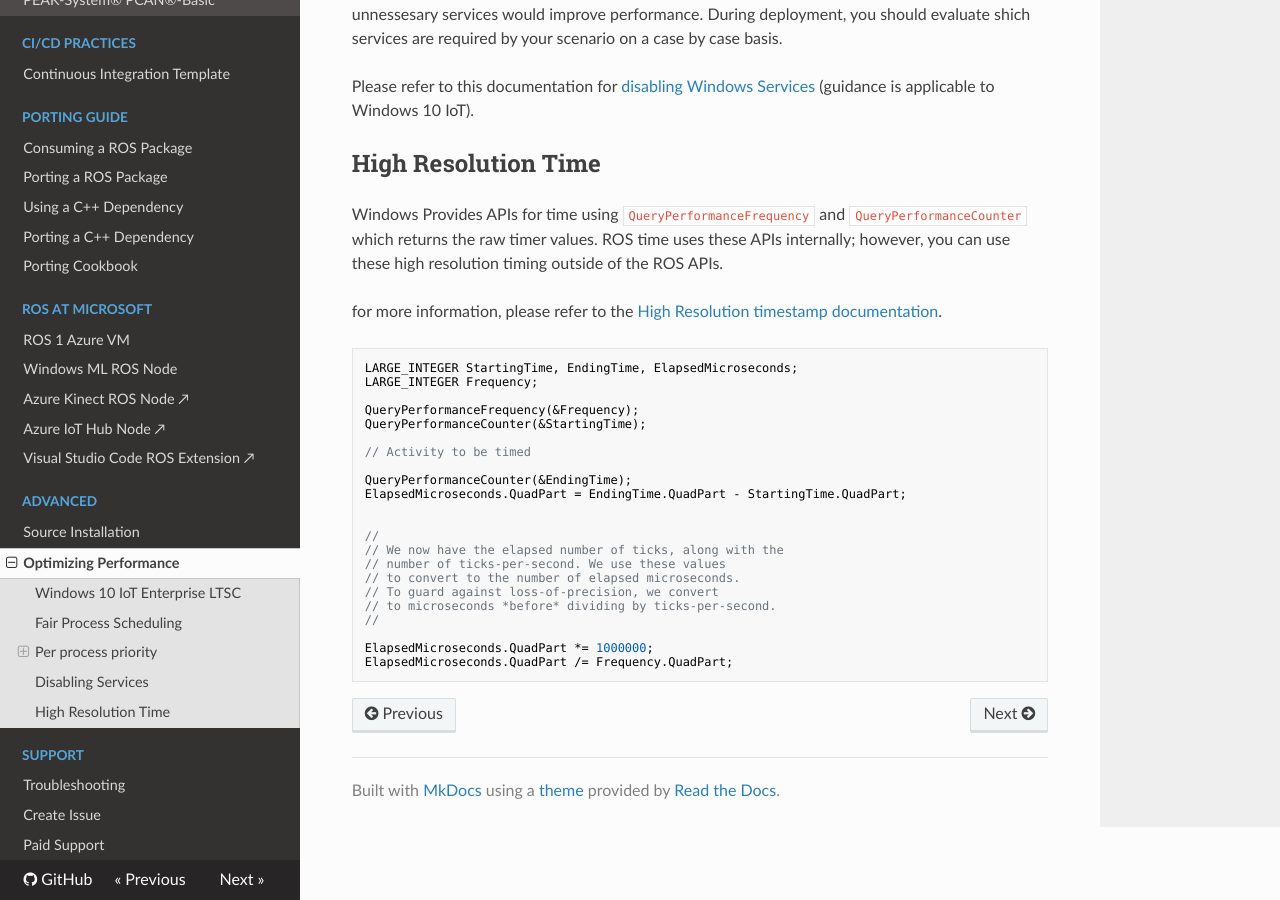
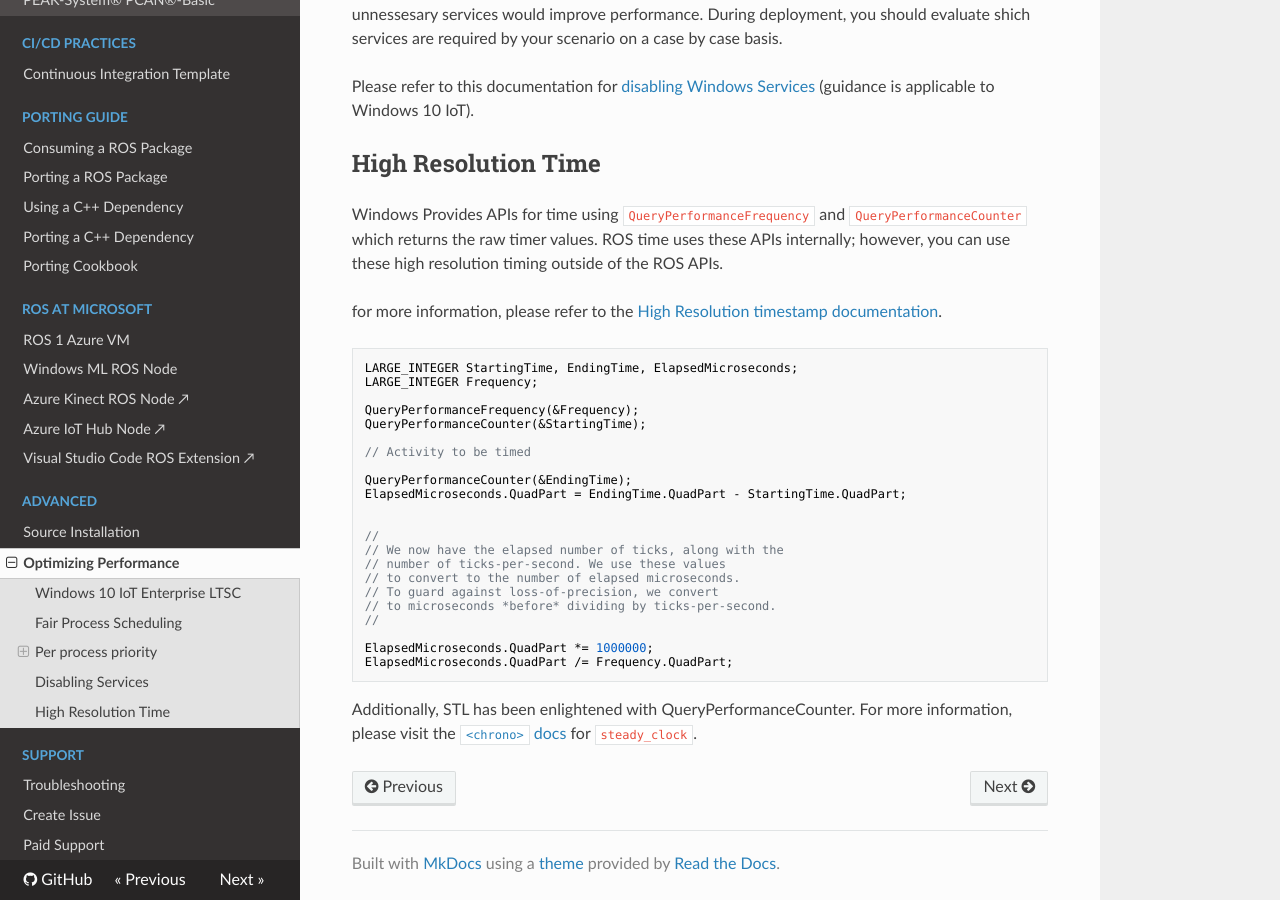
Before and after one commit to ms-iot/ROSOnWindows, an MkDocs documentation site: the page built from docs/Advanced/Performance.md, in a window 1280 px wide and 900 px high, scrolled down 1583 px. Built offline with MkDocs 1.6.1, drawn with Linux system fonts in a browser that asks for light colours; nearby versions of some CDN libraries.

Commit message:
add <chrono> doc

````diff
--- a/docs/Advanced/Performance.md
+++ b/docs/Advanced/Performance.md
@@ -71,3 +71,5 @@ ElapsedMicroseconds.QuadPart = EndingTime.QuadPart - StartingTime.QuadPart;
 ElapsedMicroseconds.QuadPart *= 1000000;
 ElapsedMicroseconds.QuadPart /= Frequency.QuadPart;
 ```
+
+Additionally, STL has been enlightened with QueryPerformanceCounter. For more information, please visit the [`<chrono>` docs](https://docs.microsoft.com/en-us/cpp/standard-library/chrono?view=vs-2019) for `steady_clock`.
````
